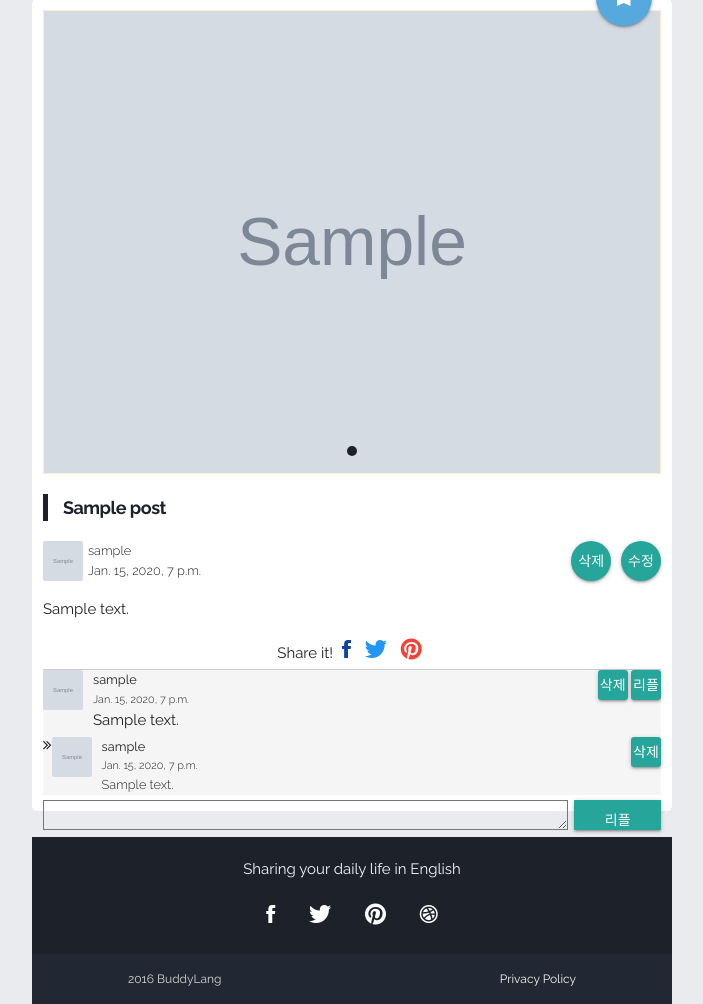
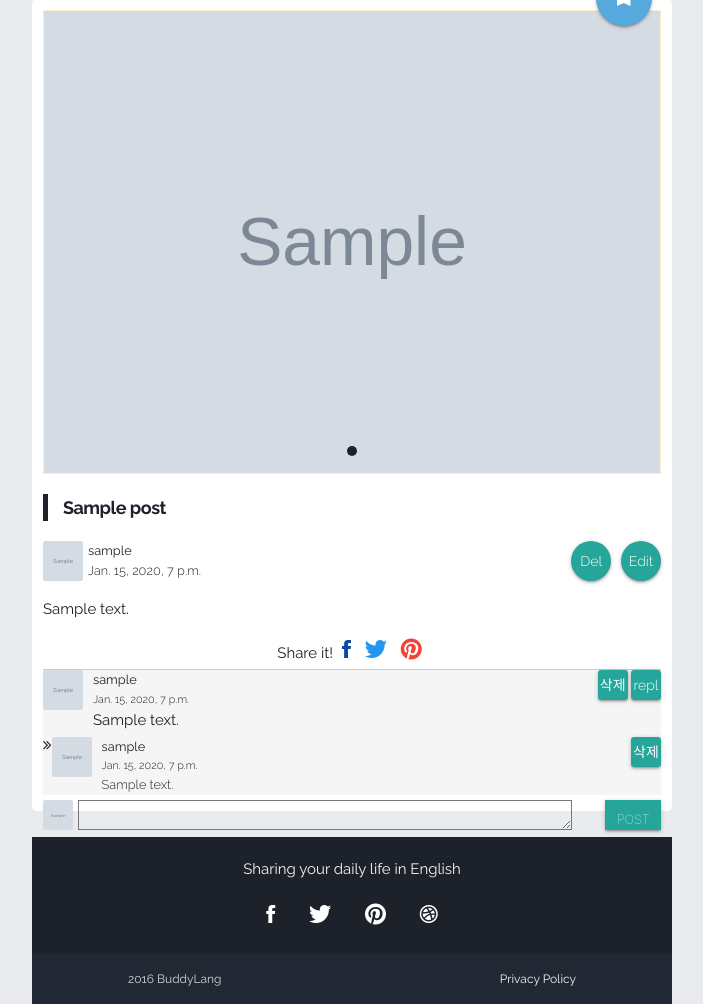
Before and after one commit to jujbob/my-first-blog, a Django app: page /post/1/ in a window 1280 px wide. Shown: the part 704-1708 px from the top of the page, without its empty margins (288-991 px from the left). Run offline with Django 3.2, Linux system fonts and the light colour scheme; a user stored in the database is signed in; tables that the repository leaves empty hold one stand-in row (values such as "Sample post"); grey boxes marked "Sample" are stand-in pictures; some libraries are stand-ins or nearby versions.

Commit message:
fix manythings

```diff
--- a/WebApps/static/css/style.css
+++ b/WebApps/static/css/style.css
@@ -789,6 +789,13 @@ footer.page-footer .footer-copyright {
     float: left;
     margin-right: 5px;
 }
+.avatar_small {
+    width: 30px;
+    height: 30px;
+    border-radius: 2px;
+    float: left;
+    margin-right: 5px;
+}
 .reply {
     width: 20px;
     height: 20px;
--- a/WebApps/templates/blog/base.html
+++ b/WebApps/templates/blog/base.html
@@ -56,7 +56,7 @@
                 <!-- Avatar -->
                 <div class="nav-avatar">
                     {% if user.is_authenticated %}
-                        <img class="circle avatar" src="/medias/{{ user.small_image }}" alt="">
+                        <img class="circle avatar" src="/medias/{{ user.small_image_url }}" alt="">
                         <div class="avatar-body">
                             <a class="title" href="{% url 'profile_detail' pk=user.pk %}"> <h3>{{ user.username }}</h3></a>
                             <p>Online School</p>
--- a/WebApps/templates/blog/post_detail.html
+++ b/WebApps/templates/blog/post_detail.html
@@ -33,11 +33,11 @@
                 <h5 style="margin-bottom: 10px;font-weight: 600"> <blockquote class="primary-border">{{ post.title }} </blockquote></h5>
                 <div class="social-share-author animated fadeinright delay-2">
                     <div>
-                        <img src="/medias/{{ post.author.small_image }}" alt="" class="avatar_left">
+                        <a href="/auth/profile/{{ post.author.pk }}"><img src="/medias/{{ post.author.small_image_url }}" alt="" class="avatar_left"></a>
                         <span class="small">
-                            {{ post.author.username }}
+                            <a href="/auth/profile/{{ post.author.pk }}"><B>{{ post.author.username }}</B></a>
                             {% if post.author == request.user or request.user.is_staff  %}
-                                <div style="float: right"><a class="btn-floating" style="text-align: center;" href="{% url 'post_remove' pk=post.pk %}">삭제</a> &nbsp; <a class="btn-floating" style="text-align: center;" href="{% url 'post_edit' pk=post.pk %}">수정</a></div>
+                                <div style="float: right"><a class="btn-floating" style="text-align: center;" href="{% url 'post_remove' pk=post.pk %}">Del</a> &nbsp; <a class="btn-floating" style="text-align: center;" href="{% url 'post_edit' pk=post.pk %}">Edit</a></div>
                             {% endif %}
                             <p style="margin-bottom: 10px">{{ post.created_date }}</p>
                         </span>
@@ -60,14 +60,14 @@
                 <div class="comments grey lighten-4">
                     {% for comment in post.comments.all %}
                         <div class="media-top-object animated fadeinright delay-2">
-                            <img src="/medias/{{ comment.author.small_image }}" alt="" class="media-left avatar_left">
+                            <a href="/auth/profile/{{ comment.author.pk }}"><img src="/medias/{{ comment.author.small_image_url }}" alt="" class="media-left avatar_left"></a>
                             <div class="media-body">
-                                <span class="small"> <b>{{ comment.author.username }}</b>
+                                <span class="small"> <a href="/auth/profile/{{ comment.author.pk }}"><b>{{ comment.author.username }}</b></a>
                                     <div style="float: right">
                                         {% if comment.author == request.user %}
                                             <a class="btn-floating" style="width: 30px;height: 30px;line-height: 30px;border-radius: 10%; text-align: center" href="{% url 'comment_remove' pk=comment.pk %}">삭제</a>
                                         {% endif %}
-                                            <a class="btn-floating" style="width: 30px;height: 30px;line-height: 30px;border-radius: 10%; text-align: center" href="{% url 'add_subComment_to_post' post_pk=post.pk comment_pk=comment.pk %}">리플</a>
+                                            <a class="btn-floating" style="width: 30px;height: 30px;line-height: 30px;border-radius: 10%; text-align: center" href="{% url 'add_subComment_to_post' post_pk=post.pk comment_pk=comment.pk %}">repl</a>
                                     </div>
                                     <p class="small">{{ comment.created_date }}</p>
                                 </span>
@@ -80,9 +80,9 @@
 
                                 <i class="fa fa-angle-double-right" aria-hidden="TRUE"></i>
 {% comment %}                                <img src="{% static 'img/reply.gif' %}" alt="" class="media-left reply" >{% endcomment %}
-                                <img src="/medias/{{ subComment.author.small_image }}" alt="" class="media-left avatar_left">
+                                <a href="/auth/profile/{{ subComment.author.pk }}"><img src="/medias/{{ subComment.author.small_image_url }}" alt="" class="media-left avatar_left"></a>
                                 <div class="media-body">
-                                        <span class="small"> <b>{{ subComment.author.username }}</b>
+                                        <span class="small"> <a href="/auth/profile/{{ subComment.author.pk }}"><b>{{ subComment.author.username }}</b></a>
                                             <div style="float: right">
                                                 {% if subComment.author == request.user %}
                                                     <a class="btn-floating" style="width: 30px;height: 30px;line-height: 30px;border-radius: 10%; text-align: center" href="{% url 'subComment_remove' pk=subComment.pk %}">삭제</a>
@@ -98,14 +98,17 @@
                     {% empty %}
                         <span>No comments here yet :(</span>
                     {% endfor %}
-                    <div style="width: 100%">
+                    <div>
                         <form method="POST" action="{% url 'add_comment_to_post' post.id %}">
                             {% csrf_token %}
                             <input type="hidden" id="pk" value="{{ post.id }}" />
-                            <div>
-                                <div style="width: 85%; float: left;">{{ form.text }} </div>
-                                <div style="float: right;width: 14%"><button class="btn-floating" style="width: 100%; height: 3rem;border-radius: 1%; text-align: center" href="#">리플</button></div>
-                            </div>
+                            {% if user.is_authenticated %}
+                            <img src="/medias/{{ user.small_image_url }}" alt="" class="media-left avatar_small">
+                            {% else %}
+                            <img src="/medias/image/profile/default_profile.jpg" alt="" class="media-left avatar_small">
+                            {% endif %}
+                            <div style="width: 80%; float: left;">{{ form.text }}</div>
+                            <div style="float: right;width: 9%"><button class="btn-floating small" style="width: 100%; height: 3rem;border-radius: 1%; text-align: center" href="#">POST</button></div>
                         </form>
                     </div>
                 </div>
--- a/WebApps/templates/blog/post_list.html
+++ b/WebApps/templates/blog/post_list.html
@@ -9,7 +9,7 @@
 
             <div class="card" style="border:1px solid white; border-radius: 5px">
                 <div class="header-hover m-10">
-                    <img class="avatar_left" style="float: left" src="/medias/{{ post.author.small_image }}" alt="">
+                    <a href="/auth/profile/{{ post.author.pk }}"><img class="avatar_left" style="float: left" src="/medias/{{ post.author.small_image_url }}" alt=""></a>
                     <div>
                         <a href="/auth/profile/{{ post.author.pk }}"><B>{{ post.author.username }}</B></a>
                         <div style="float: right">
@@ -34,8 +34,9 @@
                 </div>
                 </a>
                 <div class="p-5 grey lighten-4">
-                    <a href="{% url 'post_detail' pk=post.pk %}"><h5 style="margin-bottom: 10px;font-weight: 600">{{ post.title }}</h5></a>
+                    <a href="{% url 'post_detail' pk=post.pk %}"><h5 style="margin-bottom: 10px;font-weight: 600">{{ post.title }}</h5>
                     <blockquote style="margin: 0px 0px">{{ post.text }} &nbsp &nbsp &nbsp         Comments: ({{ post.comments.count }}) </blockquote>
+                    </a>
                 </div>
             </div>
         {% endfor %}
--- a/WebApps/templates/blog/profile.html
+++ b/WebApps/templates/blog/profile.html
@@ -8,7 +8,7 @@
         <!-- Hero Header -->
         <div class="hero-header hero-big bg-v-4">
             <div class="about animated fadeinright delay-1">
-                <img class="avatar" src="/medias/{{ author.small_image }}">
+                <img class="avatar" src="/medias/{{ author.small_image_url }}">
                 <h2 class="white-text m-0">{{ author.username }}</h2>
                 <p class="white-text m-0">Blogger / Intermediate / Student.</p>
                 {% if author == request.user %}
@@ -53,7 +53,7 @@
 
                     <div class="card" style="border:1px solid white; border-radius: 5px">
                         <div class="header-hover m-10">
-                            <img class="avatar_left" style="float: left" src="/medias/{{ author.small_image }}" alt="">
+                            <img class="avatar_left" style="float: left" src="/medias/{{ author.small_image_url }}" alt="">
                             <div>
                                 <B>{{ post.author.username }}</B>
                                 <div style="float: right">
--- a/authentication/models.py
+++ b/authentication/models.py
@@ -64,7 +64,7 @@ class Account(AbstractBaseUser, PermissionsMixin):
     is_staff = models.BooleanField(default=False)
     created_at = models.DateTimeField(auto_now_add=True)
     updated_at = models.DateTimeField(auto_now=True)
-    small_image = models.ImageField(upload_to='image/profile/%Y/%m/%d', blank=True)
+    small_image = models.ImageField(upload_to='image/profile/%Y/%m/%d', blank=True,)
     introduction = models.TextField(blank=True)
     #image_file = models.ImageField(upload_to='image/original/%Y/%m/%d')
 
@@ -82,6 +82,14 @@ class Account(AbstractBaseUser, PermissionsMixin):
     def get_short_name(self):
         return self.first_name
 
+    @property
+    def small_image_url(self):
+        # Pseudocode:
+        if self.small_image:
+            return self.small_image
+        else:
+            return "image/profile/default_profile.jpg"
+
     def delete_image(self, *args, **kwargs):
         self.small_image.delete()
 #        super(Account, self).delete(*args, **kwargs)
--- a/authentication/views.py
+++ b/authentication/views.py
@@ -54,7 +54,7 @@ def profile_edit(request):
             if 'small_image' in request.FILES:
 #                user.delete_image()
                 user.small_image = request.FILES['small_image']
-                user.save()
+            user.save()
             print("save user")
             return redirect('authentication.views.profile', pk=request.user.pk)
         else:
```
Also changed, not shown: authentication/migrations/0008_auto_20160618_1342.py (added), authentication/migrations/0009_auto_20160619_1921.py (added), 1 other file.
